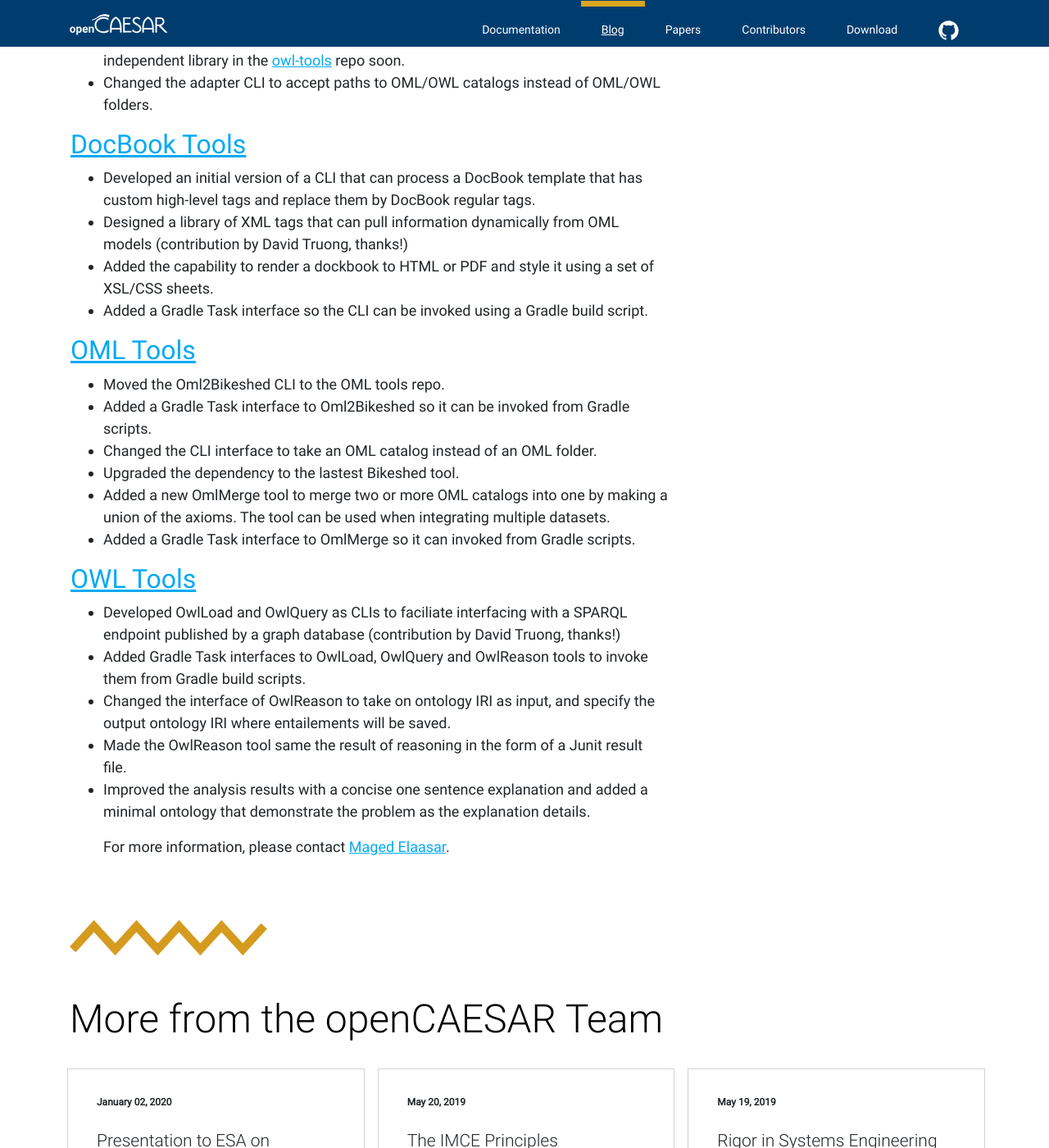
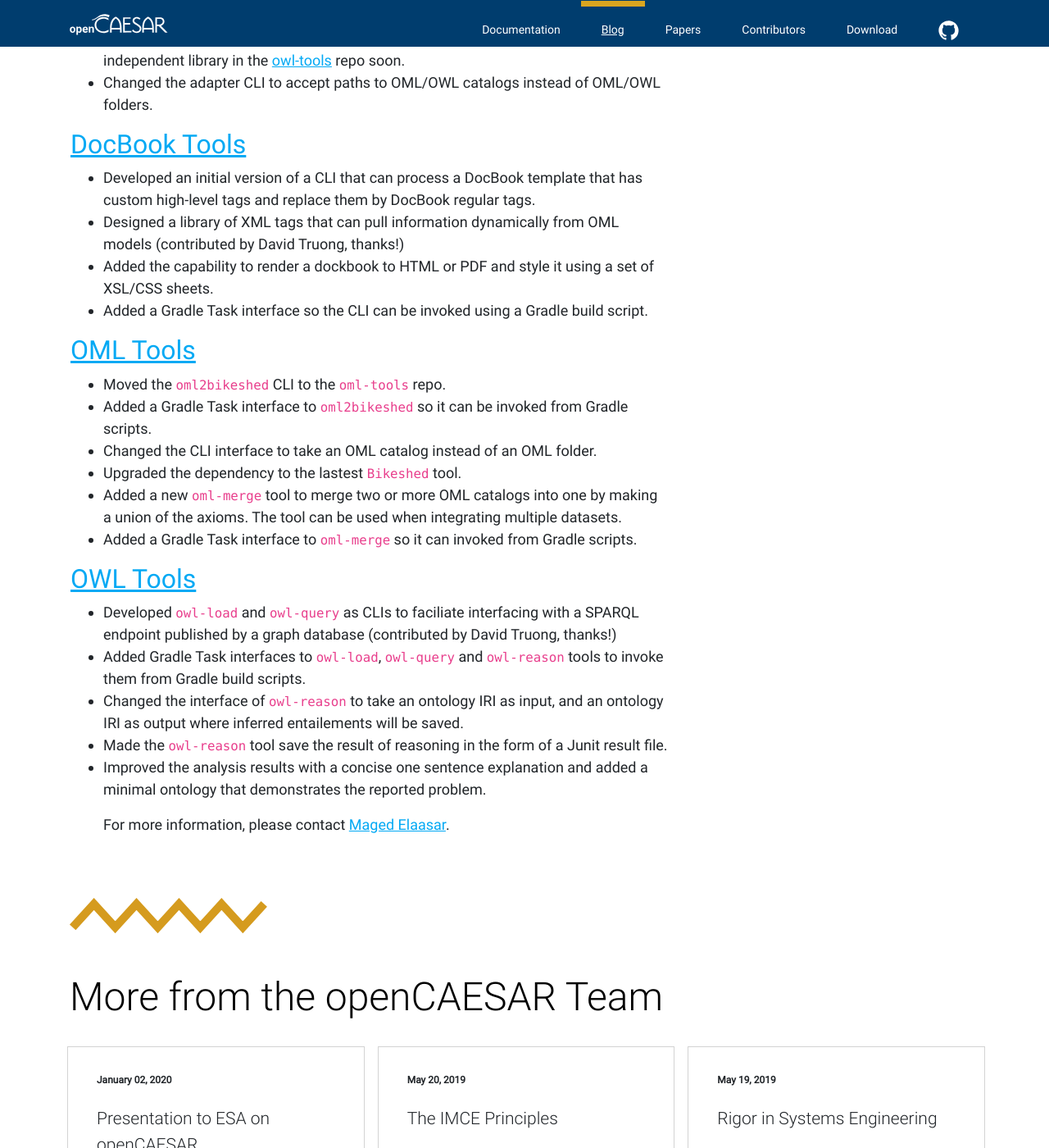
Before and after one commit to opencaesar/opencaesar.github.io, a Jekyll site: the page built from _posts/2020-8-17-openCAESAR-Release-0.7.3.md, in a window 1280 px wide and 1400 px high, scrolled down 2122 px. Shown: the whole window at 82% size. Built offline with Jekyll 4.4.1, drawn with Linux system fonts in a browser that asks for light colours; nearby versions of some CDN libraries; some of the changed text lies outside the part shown.

Commit message:
fixed typos in the 0.7.3 release blog post

```diff
--- a/_posts/2020-8-17-openCAESAR-Release-0.7.3.md
+++ b/_posts/2020-8-17-openCAESAR-Release-0.7.3.md
@@ -13,23 +13,23 @@
 ## [OML](https://github.com/opencaesar/oml)
 * Add the concept of `description bundle` to aggregate a set of descriptions models to reason on together as a dataset.
 * Made some classes in the OML metamodel abstract since they should not be instantiated.
-* Introduced `OmlCatalog` as a wrapper for Apache `Catalog` class with some utility functions.
-* Fixed the textual syntax tokenizer to allow the ':' symbol to be surrounded by no whitespace space (reported by T-Systems, thanks!).
+* Introduced `OmlCatalog` as a wrapper class for Apache `Catalog` class with  utility functions.
+* Fixed the OML parser to allow the ':' symbol to be surrounded by no whitespace space (reported by T-Systems, thanks!).
 * Fixed typoes in the name of some APIs.
-* Fixed a NPE with the `OMLWriter` API.
+* Fixed a NPE with the `OmlWriter` API.
 * Added an action to the OML tree editor to load an imported ontology from an import statement.
 * Fixed an exception in the OML tree editor lwhen oading some elements types.
 * Added description of graphical notation to the different element sections in the Concrete Syntax chapter of the [OML Specification](https://opencaesar.github.io/oml/). (contributed by Damian Rivas, thanks!)
 
 ## [Vocabularies](https://github.com/opencaesar/vocabularies)
-* Added a Gradle build script that invokes OML analysis tools (DL reasoner and document generator) on the ontologies.
+* Added a Gradle build script that invokes OML analysis tools (`oml2owl`, `owl-reason` and `oml2bikeshed`) on the ontologies.
 * Created a Travis CI script that invokes the Gradle build script on every commit.
 * Published the source ontologies as a zip artifact to Bintray with a semantic version.
 
 ## [FireSat Example](https://github.com/opencaesar/example-firesat)
 * Organized the ontologies in the example to attribute the descriptions to the proper level of authority: program (mission), project (spascecraft), workpackage (subsystems), etc.
 * Added description of reequiements and functional decompositions, and allocated them to components in the spacecraft (based on work by Geoff Lecourtois, thanks!).
-* Added a Gradle build script that invokes OML analysis tools (DL reasoner and document generator) on the ontologies.
+* Added a Gradle build script that invokes OML analysis tools (`oml2owl`, `owl-reason` and `oml2bikeshed`) on the ontologies.
 * Made the Gradle script declare the vocabularies used as a dependency, as opposed to getting them by submoduling the vocabulary's Git repository.
 * Created a Travis CI script that invokes the Gradle build script on every commit.
 * Published the source ontologies as a zip artifact to Bintray with a semantic version.
@@ -37,7 +37,7 @@
 ## [OML Rosetta WB](https://github.com/opencaesar/oml-rosetta)
 * Added Git and Gradle frameworks support to the workbench out of the box.
 * Fixed the published Eclipse `p2` repo to install the OML as a dependency when Rosetta is intalled into an existing Eclipse.
-* Added `EMF Compare` extensions to better support compare/merge for OML models expressed in XMI.
+* Added [`EMF Compare`](https://www.eclipse.org/emf/compare/) extensions to better support compare/merge for OML models expressed in XMI.
 * Added creation wizards to make it easy to create new OML models.
 
 ## [OML Eclipse WB](https://github.com/opencaesar/oml-eclipse)
@@ -60,24 +60,24 @@
 
 ## [DocBook Tools](https://github.com/opencaesar/docbook-tools)
 * Developed an initial version of a CLI that can process a DocBook template that has custom high-level tags and replace them by DocBook regular tags.
-* Designed a library of XML tags that can pull information dynamically from OML models (contribution by David Truong, thanks!)
+* Designed a library of XML tags that can pull information dynamically from OML models (contributed by David Truong, thanks!)
 * Added the capability to render a dockbook to HTML or PDF and style it using a set of XSL/CSS sheets.
 * Added a Gradle Task interface so the CLI can be invoked using a Gradle build script.
 
 ## [OML Tools](https://github.com/opencaesar/oml-tools)
-* Moved the Oml2Bikeshed CLI to the OML tools repo.
-* Added a Gradle Task interface to Oml2Bikeshed so it can be invoked from Gradle scripts.
+* Moved the `oml2bikeshed` CLI to the `oml-tools` repo.
+* Added a Gradle Task interface to `oml2bikeshed` so it can be invoked from Gradle scripts.
 * Changed the CLI interface to take an OML catalog instead of an OML folder.
-* Upgraded the dependency to the lastest Bikeshed tool.
-* Added a new OmlMerge tool to merge two or more OML catalogs into one by making a union of the axioms. The tool can be used when integrating multiple datasets.
-* Added a Gradle Task interface to OmlMerge so it can invoked from Gradle scripts.
+* Upgraded the dependency to the lastest `Bikeshed` tool.
+* Added a new `oml-merge` tool to merge two or more OML catalogs into one by making a union of the axioms. The tool can be used when integrating multiple datasets.
+* Added a Gradle Task interface to `oml-merge` so it can invoked from Gradle scripts.
 
 ## [OWL Tools](https://github.com/opencaesar/owl-tools)
-* Developed OwlLoad and OwlQuery as CLIs to faciliate interfacing with a SPARQL endpoint published by a graph database (contribution by David Truong, thanks!)
-* Added Gradle Task interfaces to OwlLoad, OwlQuery and OwlReason tools to invoke them from Gradle build scripts.
-* Changed the interface of OwlReason to take on ontology IRI as input, and specify the output ontology IRI where entailements will be saved.
-* Made the OwlReason tool same the result of reasoning in the form of a Junit result file.
-* Improved the analysis results with a concise one sentence explanation and added a minimal ontology that demonstrate the problem as the explanation details.
+* Developed `owl-load` and `owl-query` as CLIs to faciliate interfacing with a SPARQL endpoint published by a graph database (contributed by David Truong, thanks!)
+* Added Gradle Task interfaces to `owl-load`, `owl-query` and `owl-reason` tools to invoke them from Gradle build scripts.
+* Changed the interface of `owl-reason` to take an ontology IRI as input, and an ontology IRI as output where inferred entailements will be saved.
+* Made the `owl-reason` tool save the result of reasoning in the form of a Junit result file.
+* Improved the analysis results with a concise one sentence explanation and added a minimal ontology that demonstrates the reported problem.
 
 
   For more information, please contact [Maged Elaasar](https://opencaesar.github.io/contributors/Maged%20Elaasar.html).
```
